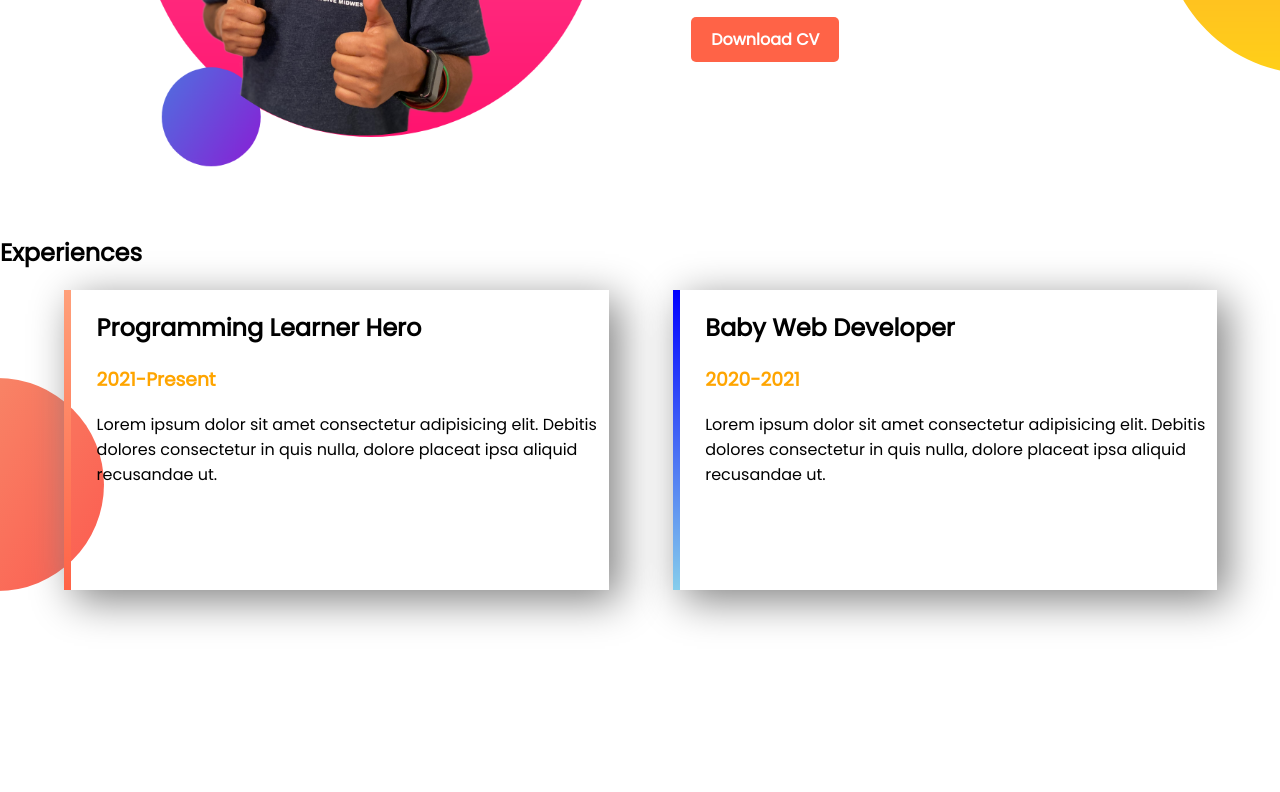
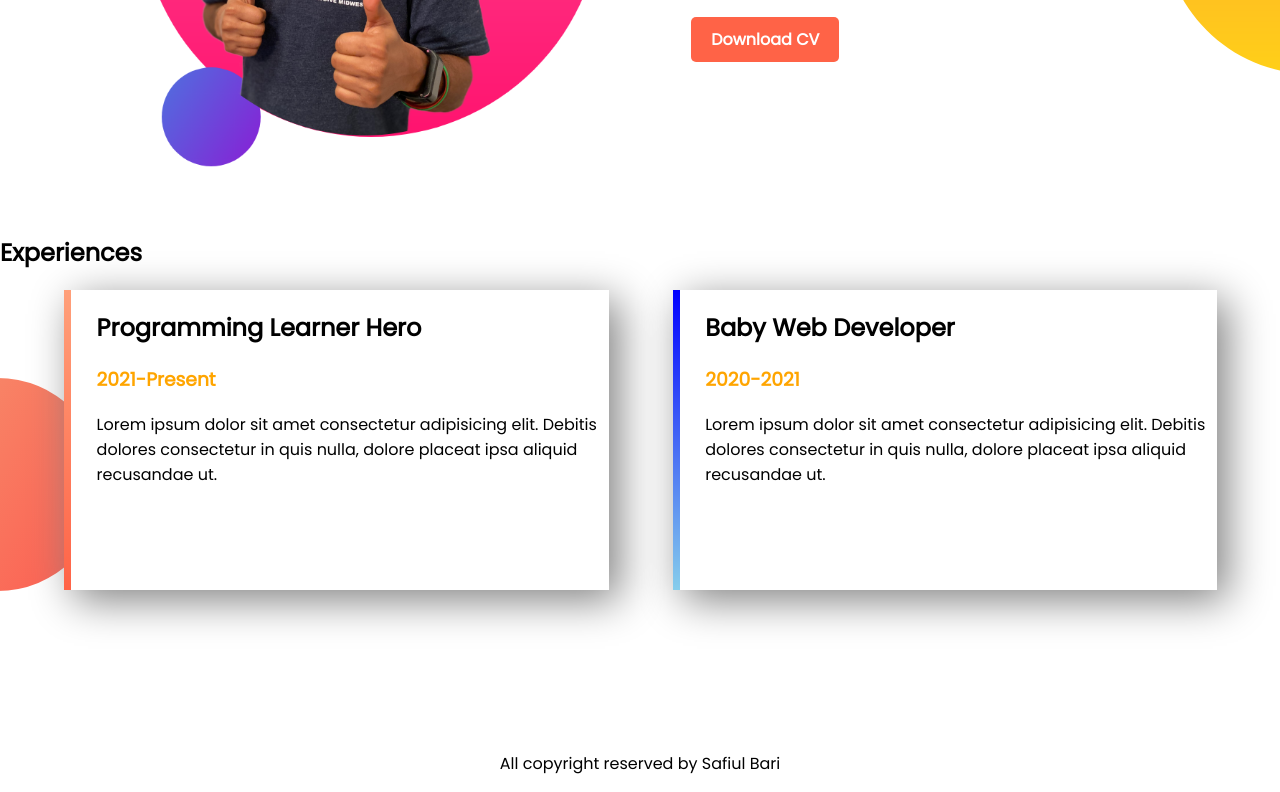
Before and after one commit to safiulbari/web-portfolio, a plain HTML site: page index.html in a window 1280 px wide. Shown: the part 1015-1807 px from the top of the page. Before the commit the page ends 1750 px from the top, so only its background shows below. Drawn offline with Linux system fonts and the light colour scheme.

Commit message:
final update

```diff
--- a/index.html
+++ b/index.html
@@ -53,6 +53,9 @@
             <p>Lorem ipsum dolor sit amet consectetur adipisicing elit. Debitis dolores consectetur in quis nulla, dolore placeat ipsa aliquid recusandae ut.</p>
         </div>
     </section>
+    <footer>
+        <p style="text-align: center;">All copyright reserved by Safiul Bari</p>
+    </footer>
 </body>
 
 </html>
--- a/style.css
+++ b/style.css
@@ -59,7 +59,7 @@ section{
 
 .single-exp{
     box-shadow:10px 10px 40px grey;
-
+    background-color: white;
     height: 60%;
 }
 .space2{
```
